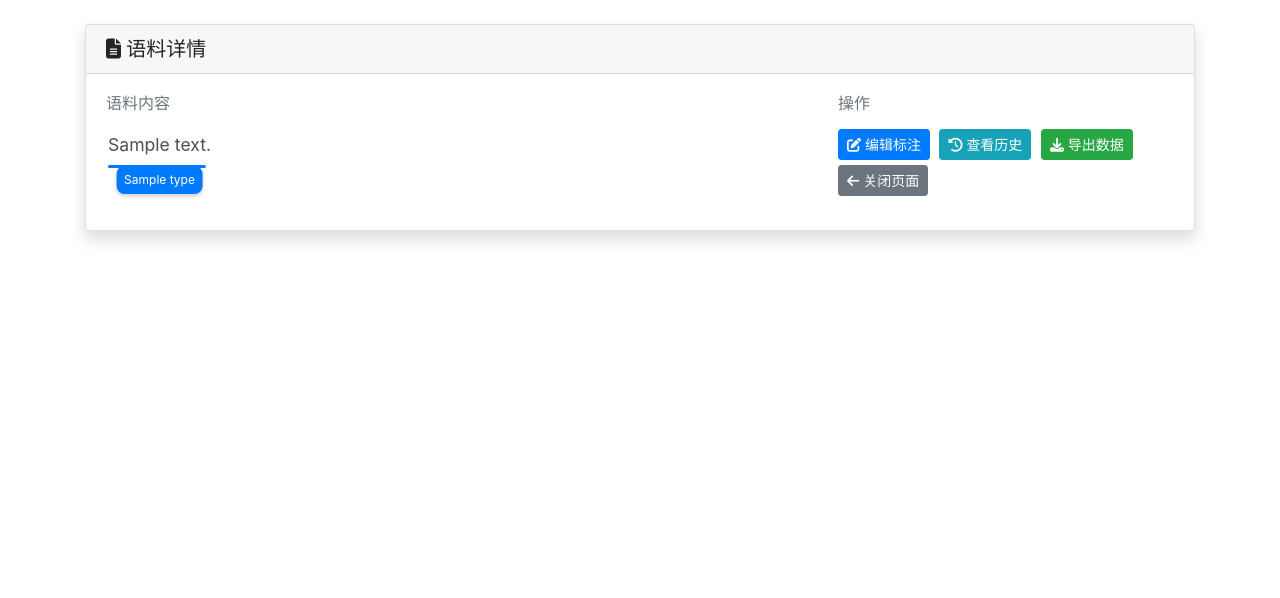
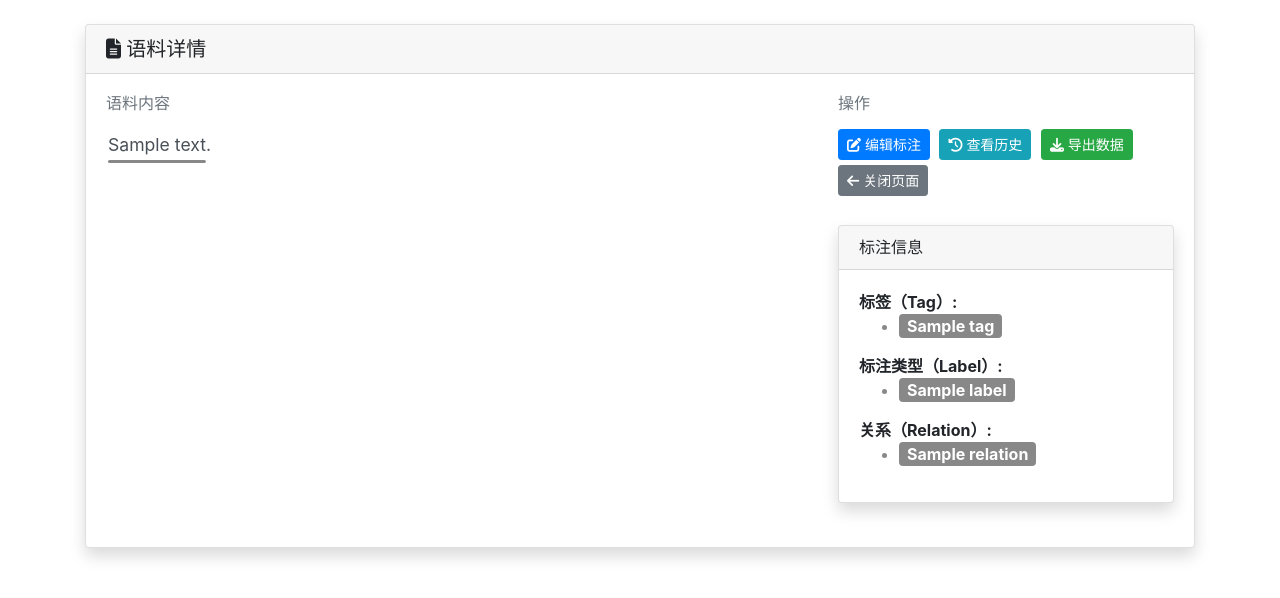
Before and after one commit to hezonglianheng/LingAnnotation, a Django app: template details/templates/details/showitem.html in a window 1280 px wide. Shown: the top 598 px of the page. Run offline with Django 5.2, Linux system fonts and the light colour scheme; the template is opened without the code that fills it: most values are stand-ins (such as "Sample title", 1, 10 or a date in 2020); some libraries are stand-ins or nearby versions.

Commit message:
增加了在语料详情界面增加label标注的功能

```diff
--- a/details/templates/details/showitem.html
+++ b/details/templates/details/showitem.html
@@ -39,12 +39,12 @@
             margin-bottom: 1.5rem;
         }
 
-        /* 下划线标签样式 */
+        /* 下划线标签样式（参照带下划线的文本示例.html） */
         .underlined {
             position: relative;
             display: inline-block;
             cursor: pointer;
-    padding-bottom: 25px;
+            padding-bottom: 20px;
             margin: 0 2px;
         }
 
@@ -55,7 +55,7 @@
             bottom: 18px;
             width: 100%;
             height: 3px;
-    background: #007bff; /* 默认颜色 */
+            background: var(--underline-color, #3498db);
             border-radius: 2px;
             transform-origin: left;
             transform: scaleX(0.95);
@@ -64,59 +64,36 @@
         .underlined .label {
             position: absolute;
             left: 50%;
-    bottom: -8px;
+            bottom: -2px;
             transform: translateX(-50%);
-    background: #007bff;
+            background: #3498db;
             color: white;
-    font-size: 0.75rem;
-    padding: 3px 8px;
-    border-radius: 8px;
+            font-size: 0.8rem;
+            padding: 2px 10px;
+            border-radius: 12px;
             white-space: nowrap;
-    opacity: 1;
-    transition: all 0.3s ease;
-    box-shadow: 0 2px 4px rgba(0,0,0,0.2);
+            opacity: 0;
+            transition: opacity 0.3s ease, transform 0.3s ease;
+            box-shadow: 0 2px 5px rgba(0,0,0,0.1);
             z-index: 10;
         }
 
         .underlined:hover .label {
-    transform: translateX(-50%) translateY(-3px) scale(1.05);
-    box-shadow: 0 4px 8px rgba(0,0,0,0.3);
+            opacity: 1;
+            transform: translateX(-50%) translateY(-5px);
         }
 
         .underlined:hover::after {
+            background: #e74c3c;
             height: 4px;
         }
 
-/* 标签和下划线颜色统一 - 使用Bootstrap颜色 */
-.underlined:has(.label-type-1)::after,
-.underlined.type-1::after { background: #007bff; }
-.underlined:has(.label-type-2)::after,
-.underlined.type-2::after { background: #dc3545; }
-.underlined:has(.label-type-3)::after,
-.underlined.type-3::after { background: #28a745; }
-.underlined:has(.label-type-4)::after,
-.underlined.type-4::after { background: #fd7e14; }
-.underlined:has(.label-type-5)::after,
-.underlined.type-5::after { background: #6f42c1; }
-
-/* 悬停时下划线颜色加深 */
-.underlined:has(.label-type-1):hover::after,
-.underlined.type-1:hover::after { background: #0056b3; }
-.underlined:has(.label-type-2):hover::after,
-.underlined.type-2:hover::after { background: #c82333; }
-.underlined:has(.label-type-3):hover::after,
-.underlined.type-3:hover::after { background: #1e7e34; }
-.underlined:has(.label-type-4):hover::after,
-.underlined.type-4:hover::after { background: #e55100; }
-.underlined:has(.label-type-5):hover::after,
-.underlined.type-5:hover::after { background: #5a32a3; }
-
-/* 标签颜色 */
-.label-type-1 { background: #007bff; }
-.label-type-2 { background: #dc3545; }
-.label-type-3 { background: #28a745; }
-.label-type-4 { background: #fd7e14; }
-.label-type-5 { background: #6f42c1; }
+        /* 标签颜色变体 */
+        .label-type-1 { background: #3498db; }
+        .label-type-2 { background: #e74c3c; }
+        .label-type-3 { background: #2ecc71; }
+        .label-type-4 { background: #f39c12; }
+        .label-type-5 { background: #9b59b6; }
     </style>
 </head>
 <body>
@@ -137,11 +114,12 @@
                         <p>
                             {% for seg in segments %}
                                 {% if seg.label %}
-                                    <span class="underlined">{{ seg.text }}
+                                    <span class="underlined" data-start="{{ seg.start }}" data-end="{{ seg.end }}" style="--underline-color: {{ seg.color }};">
+                                        <span class="text-main">{{ seg.text }}</span>
                                         <span class="label label-type-1">{{ seg.label.type }}</span>
                                     </span>
                                 {% else %}
-                                    {{ seg.text }}
+                                    <span data-start="{{ seg.start }}" data-end="{{ seg.end }}">{{ seg.text }}</span>
                                 {% endif %}
                             {% endfor %}
                         </p>
@@ -149,6 +127,7 @@
                 </div>
 
                 <div class="col-md-4">
+                    <div class="mb-4">
                         <h6 class="text-muted mb-3">操作</h6>
                         <div class="action-buttons">
                             <button class="btn btn-primary btn-sm" onclick="editAnnotation()">
@@ -165,6 +144,44 @@
                             </button>
                         </div>
                     </div>
+                    <div class="card">
+                        <div class="card-header">
+                            <h6 class="mb-0">标注信息</h6>
+                        </div>
+                        <div class="card-body">
+                            <strong>标签（Tag）:</strong>
+                            <ul id="tag-list">
+                                {% for tag in tags %}
+                                    <li style="color: {{ tag.color }}; font-weight: bold; cursor:pointer;" onclick="applyLabel('tag', '{{ tag.name }}', '{{ tag.color }}')">
+                                        <span style="background: {{ tag.color }}; color: #fff; border-radius: 4px; padding: 2px 8px;">{{ tag.name }}</span>
+                                    </li>
+                                {% empty %}
+                                    <li class="text-muted">无</li>
+                                {% endfor %}
+                            </ul>
+                            <strong>标注类型（Label）:</strong>
+                            <ul id="label-list">
+                                {% for label in labels %}
+                                    <li style="color: {{ label.color }}; font-weight: bold; cursor:pointer;" onclick="applyLabel('label', '{{ label.name }}', '{{ label.color }}')">
+                                        <span style="background: {{ label.color }}; color: #fff; border-radius: 4px; padding: 2px 8px;">{{ label.name }}</span>
+                                    </li>
+                                {% empty %}
+                                    <li class="text-muted">无</li>
+                                {% endfor %}
+                            </ul>
+                            <strong>关系（Relation）:</strong>
+                            <ul id="relation-list">
+                                {% for relation in relations %}
+                                    <li style="color: {{ relation.color }}; font-weight: bold; cursor:pointer;" onclick="applyLabel('relation', '{{ relation.name }}', '{{ relation.color }}')">
+                                        <span style="background: {{ relation.color }}; color: #fff; border-radius: 4px; padding: 2px 8px;">{{ relation.name }}</span>
+                                    </li>
+                                {% empty %}
+                                    <li class="text-muted">无</li>
+                                {% endfor %}
+                            </ul>
+                        </div>
+                    </div>
+                </div>
             </div>
         </div>
     </div>
@@ -179,22 +196,108 @@
     function editAnnotation() {
         alert('编辑标注功能');
     }
-
     // 查看历史
     function viewHistory() {
         alert('查看历史功能');
     }
-
     // 导出数据
     function exportData() {
         alert('导出数据功能');
     }
-
     // 返回列表
     function close() {
-        // 关闭页面
         window.close();
     }
+
+    // 记录选中的文本区间（基于原始字符串索引）
+    let selectedTextInfo = null;
+    document.querySelector('.text-content').addEventListener('mouseup', function(e) {
+        const selection = window.getSelection();
+        if (selection && selection.rangeCount > 0 && selection.toString().length > 0) {
+            const range = selection.getRangeAt(0);
+            // 遍历所有有 data-start 的 span，计算选区在原始字符串中的索引
+            const spans = document.querySelectorAll('.text-content [data-start]');
+            let start = null, end = null;
+            let foundStart = false;
+            for (let span of spans) {
+                let segStart = parseInt(span.getAttribute('data-start'));
+                let segEnd = parseInt(span.getAttribute('data-end'));
+                let segText = span.textContent;
+                // 判断选区起点
+                if (!foundStart && range.startContainer === span.firstChild) {
+                    start = segStart + range.startOffset;
+                    foundStart = true;
+                }
+                // 判断选区终点
+                if (range.endContainer === span.firstChild) {
+                    end = segStart + range.endOffset;
+                    break;
+                }
+            }
+            if (start !== null && end !== null && end > start) {
+                selectedTextInfo = {
+                    text: selection.toString(),
+                    start: start,
+                    end: end
+                };
+            } else {
+                selectedTextInfo = null;
+            }
+        } else {
+            selectedTextInfo = null;
+        }
+    });
+
+    // 点击标注信息时，发送标注请求
+    function applyLabel(labelType, labelName, labelColor) {
+        if (!selectedTextInfo) {
+            alert('请先用鼠标选中要标注的文本！');
+            return;
+        }
+        // 发送到后端
+        $.ajax({
+            url: window.location.pathname + 'add_label/',
+            type: 'POST',
+            headers: {'X-CSRFToken': getCookie('csrftoken')},
+            contentType: 'application/json',
+            data: JSON.stringify({
+                type: labelType,
+                name: labelName,
+                color: labelColor,
+                start: selectedTextInfo.start,
+                end: selectedTextInfo.end
+            }),
+            success: function(res) {
+                if (res.status === 'success') {
+                    window.location.reload();
+                } else {
+                    alert('标注失败：' + res.message);
+                }
+            },
+            error: function() {
+                alert('标注请求失败');
+            }
+        });
+    }
+
+    // 获取CSRF
+    function getCookie(name) {
+        let cookieValue = null;
+        if (document.cookie && document.cookie !== '') {
+            const cookies = document.cookie.split(';');
+            for (let i = 0; i < cookies.length; i++) {
+                const cookie = cookies[i].trim();
+                if (cookie.substring(0, name.length + 1) === (name + '=')) {
+                    cookieValue = decodeURIComponent(cookie.substring(name.length + 1));
+                    break;
+                }
+            }
+        }
+        return cookieValue;
+    }
+
+    // 输出原始文本到JS变量（如有需要可用）
+    const originalText = "{{ original_text|escapejs }}";
 </script>
 </body>
 </html>
--- a/details/urls.py
+++ b/details/urls.py
@@ -11,6 +11,8 @@ urlpatterns = [
     path('item_delete/', views.delete_task_item, name='delete_task_item'),
     # 07-02新增：增加展示item的路径
     path('showitem/<int:task_id>/<int:item_id>/', views.show_item, name='show_item'),
+    # 07-03新增：前端标注添加接口
+    path('showitem/<int:task_id>/<int:item_id>/add_label/', views.add_label, name='add_label'),
     # 07-02新增：增加创建label的页面显示路径
     path('label_create/<int:task_id>/', views.label_create_page, name='label_create'),
     path('label_creation/', views.label_creation, name='label_creation'),
```
Also changed, not shown: details/views.py (+111 -6 lines). Lines whose indentation alone changed are shown as unchanged.
